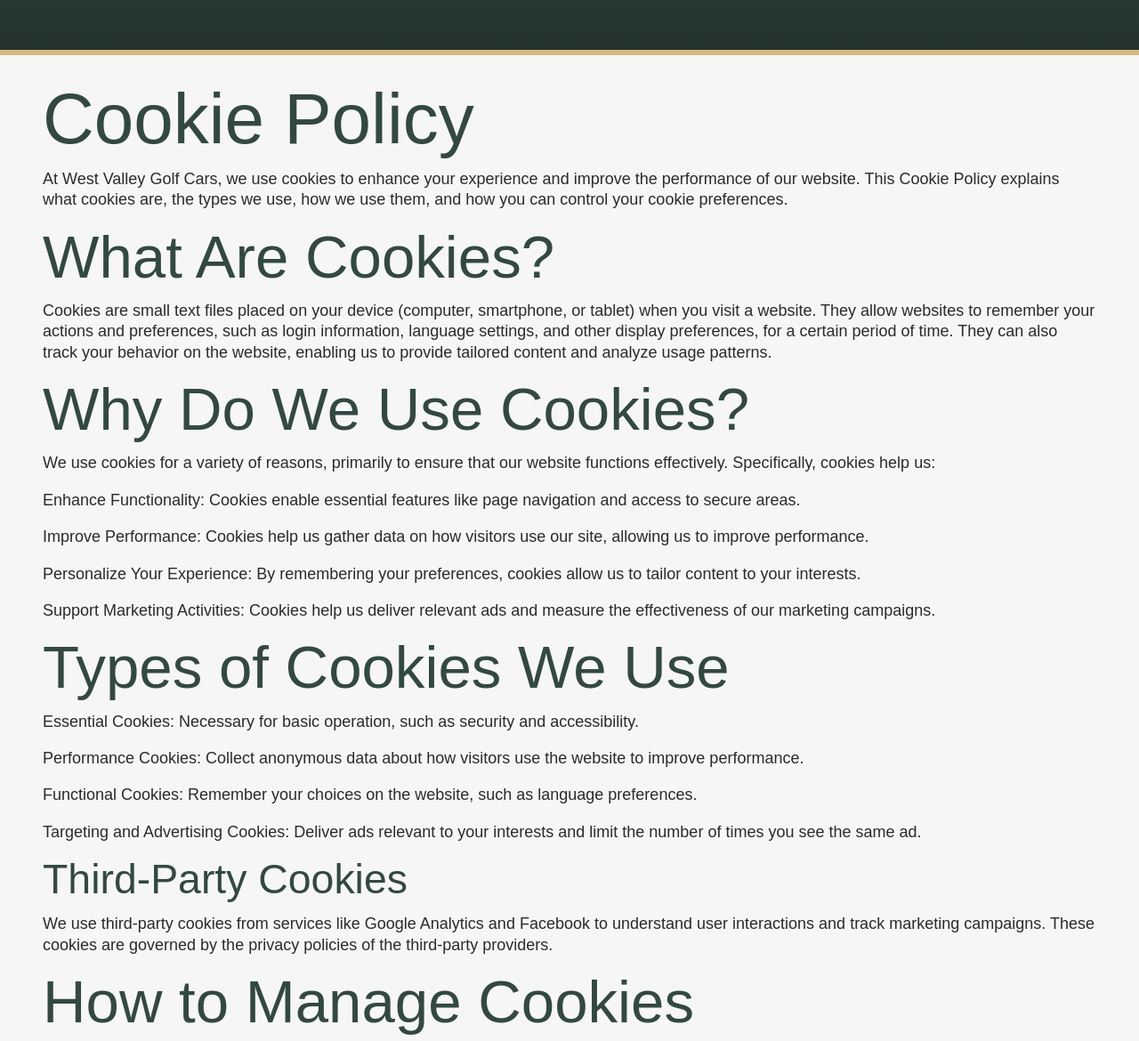
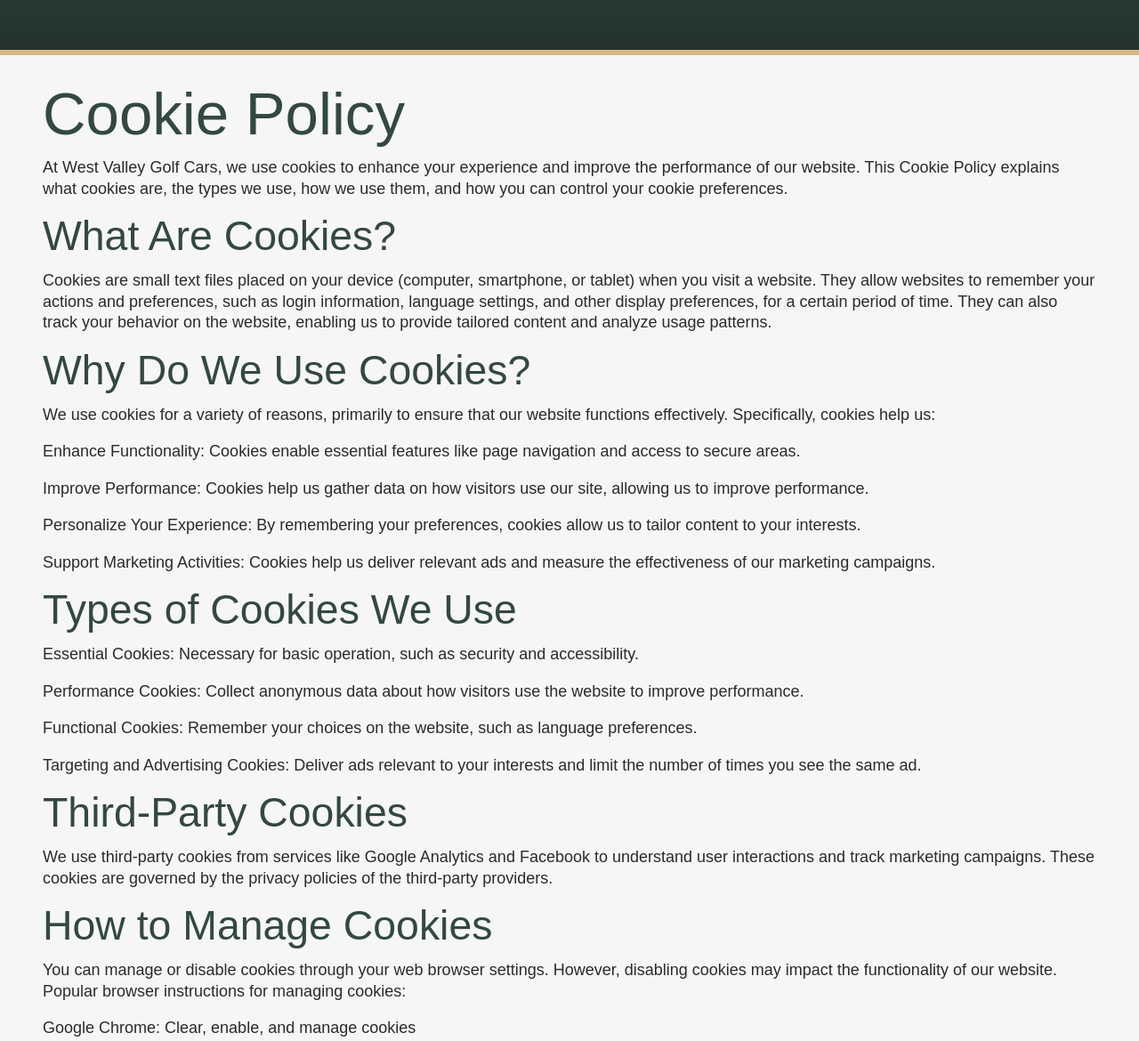
Before and after one commit to bfuller7141/West-Valley-Golf-Cars, an Astro site: page /legal/cookies in a window 1280 px wide. Shown: the part 130-1300 px from the top of the page at 89% size. Built offline with nearby package versions, Linux system fonts and the light colour scheme; Astro itself is replaced by a stand-in of ours; a web font is replaced by a local one.

Commit message:
Update Legal Links “cookie-policy”

```diff
--- a/src/content/legal/cookie-policy.md
+++ b/src/content/legal/cookie-policy.md
@@ -1,23 +1,19 @@
 ---
 title: Cookie Policy
 content: >-
-  # Cookie Policy
+  ## Cookie Policy
 
 
   At West Valley Golf Cars, we use cookies to enhance your experience and improve the performance of our website. This Cookie Policy explains what cookies are, the types we use, how we use them, and how you can control your cookie preferences.
 
 
-
-
-  ## What Are Cookies?
+  ### What Are Cookies?
 
 
   Cookies are small text files placed on your device (computer, smartphone, or tablet) when you visit a website. They allow websites to remember your actions and preferences, such as login information, language settings, and other display preferences, for a certain period of time. They can also track your behavior on the website, enabling us to provide tailored content and analyze usage patterns.
 
 
-
-
-  ## Why Do We Use Cookies?
+  ### Why Do We Use Cookies?
 
 
   We use cookies for a variety of reasons, primarily to ensure that our website functions effectively. Specifically, cookies help us:
@@ -35,9 +31,7 @@ content: >-
   Support Marketing Activities: Cookies help us deliver relevant ads and measure the effectiveness of our marketing campaigns.
 
 
-
-
-  ## Types of Cookies We Use
+  ### Types of Cookies We Use
 
 
   Essential Cookies: Necessary for basic operation, such as security and accessibility.
@@ -58,14 +52,10 @@ content: >-
   We use third-party cookies from services like Google Analytics and Facebook to understand user interactions and track marketing campaigns. These cookies are governed by the privacy policies of the third-party providers.
 
 
-
-
-  ## How to Manage Cookies
+  ### How to Manage Cookies
 
 
   You can manage or disable cookies through your web browser settings. However, disabling cookies may impact the functionality of our website. Popular browser instructions for managing cookies:
-
-
 
 
   Google Chrome: Clear, enable, and manage cookies
@@ -80,7 +70,7 @@ content: >-
   Microsoft Edge: Delete and manage cookies
 
 
-  ## Consent to Use Cookies
+  ### Consent to Use Cookies
 
 
   By continuing to use our website, you consent to the placement of cookies as described in this policy.
```
